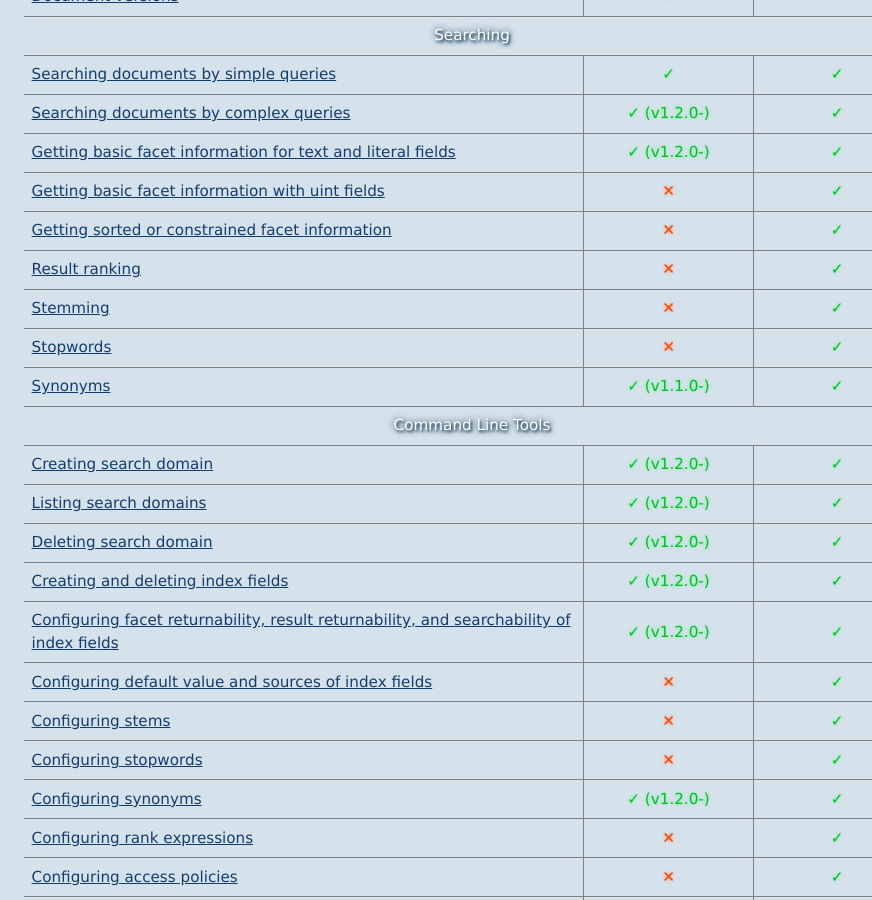
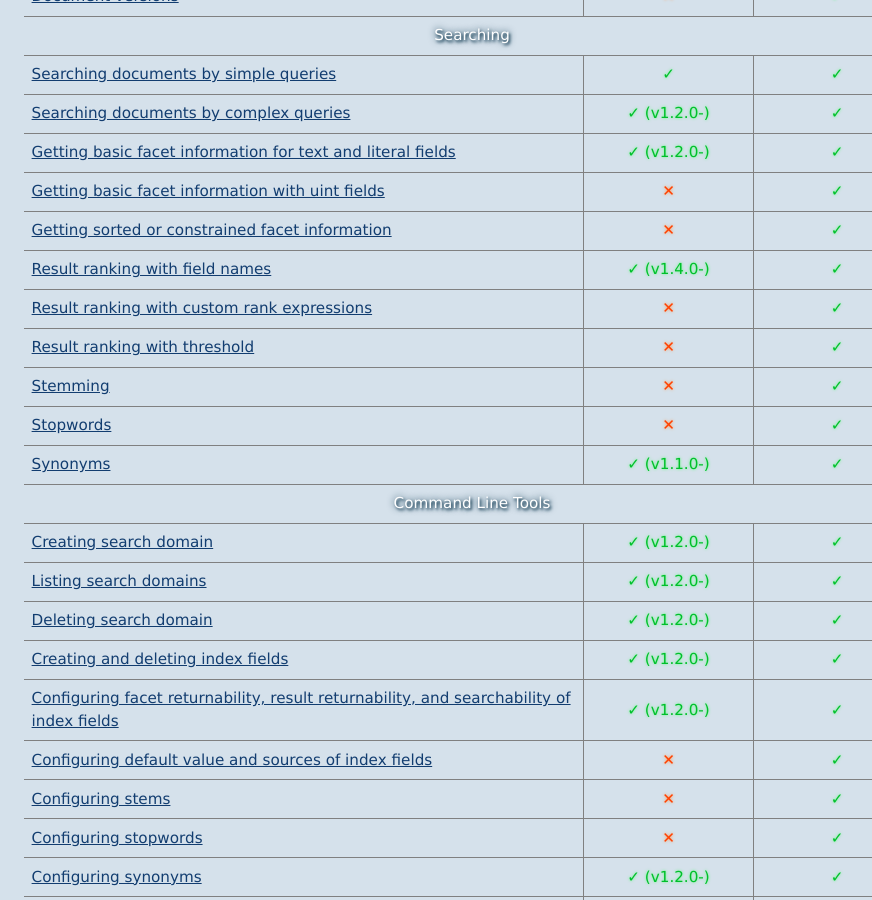
Before and after one commit to groonga/gcs.groonga.org, a Jekyll site: the page built from index.md, in a window 1280 px wide and 900 px high, scrolled down 1289 px. Shown: the whole window, without its empty margins (168-1040 px from the left). Built offline with Jekyll 4.4.1, drawn with Linux system fonts in a browser that asks for light colours; comment, search, counter and statistics services are not loaded.

Commit message:
Update functional comparison table for result ranking

```diff
--- a/index.md
+++ b/index.md
@@ -162,7 +162,17 @@ description: Groonga CloudSearch is an Amazon CloudSearch compatible open source
     {{ ok }}
   </tr>
   <tr>
-    <td><a href="http://docs.amazonwebservices.com/cloudsearch/latest/developerguide/tuneranking.html">Result ranking</a></td>
+    <td><a href="http://docs.amazonwebservices.com/cloudsearch/latest/developerguide/sortingresults.html">Result ranking with field names</a></td>
+    {{ ok_with }} (v1.4.0-){{ end }}
+    {{ ok }}
+  </tr>
+  <tr>
+    <td><a href="http://docs.amazonwebservices.com/cloudsearch/latest/developerguide/tuneranking.html">Result ranking with custom rank expressions</a></td>
+    {{ ng }}
+    {{ ok }}
+  </tr>
+  <tr>
+    <td><a href="http://docs.amazonwebservices.com/cloudsearch/latest/developerguide/thresholdresults.html">Result ranking with threshold</a></td>
     {{ ng }}
     {{ ok }}
   </tr>
```
